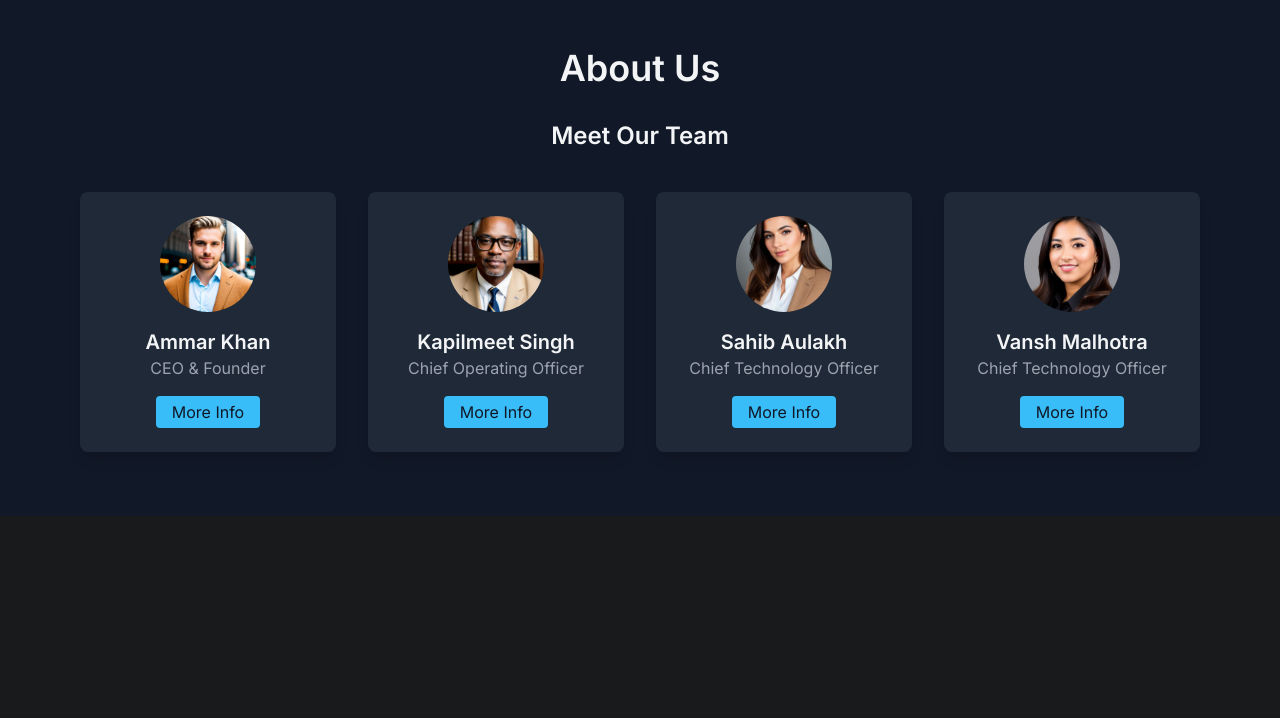
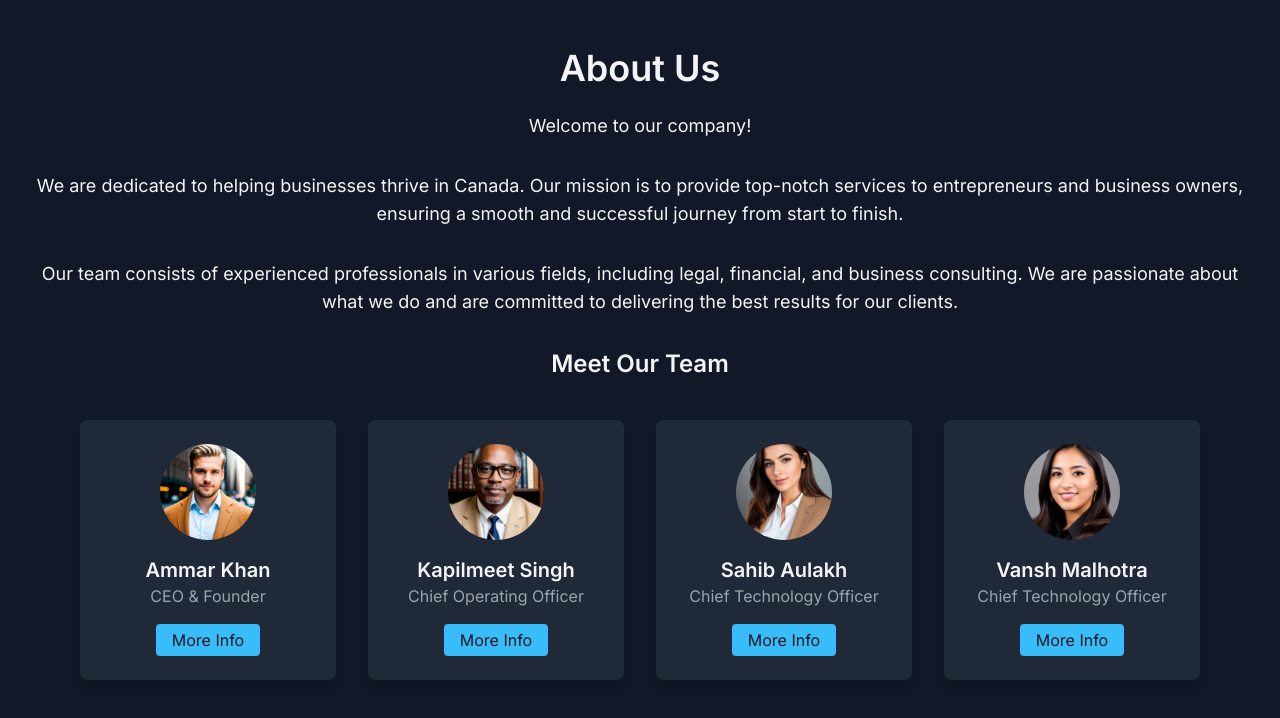
Before and after one commit to ksingh62/quick-incorp-app, a Next.js app: page /prototype/about in a window 1280 px wide. Shown: the top 718 px of the page. Built offline with nearby package versions, Linux system fonts and the light colour scheme; no server answers.

Commit message:
edited about us description

```diff
--- a/src/app/prototype/about/page.js
+++ b/src/app/prototype/about/page.js
@@ -41,7 +41,15 @@ const AboutUs = () => {
         <div className="container mx-auto px-6">
           <h2 className="text-4xl font-semibold mb-6 text-center">About Us</h2>
           <p className="text-lg mb-8 text-center">
+          Welcome to our company!
           </p>
+          <p className="text-lg mb-8 text-center">
+          We are dedicated to helping businesses thrive in Canada. Our mission is to provide top-notch services to entrepreneurs and business owners, ensuring a smooth and successful journey from start to finish.
+          </p>
+          <p className="text-lg mb-8 text-center">
+          Our team consists of experienced professionals in various fields, including legal, financial, and business consulting. We are passionate about what we do and are committed to delivering the best results for our clients.
+          </p>
+
           <div className="team">
             <h3 className="text-2xl font-semibold mb-6 text-center">Meet Our Team</h3>
             <div className="flex flex-wrap justify-center">
```
